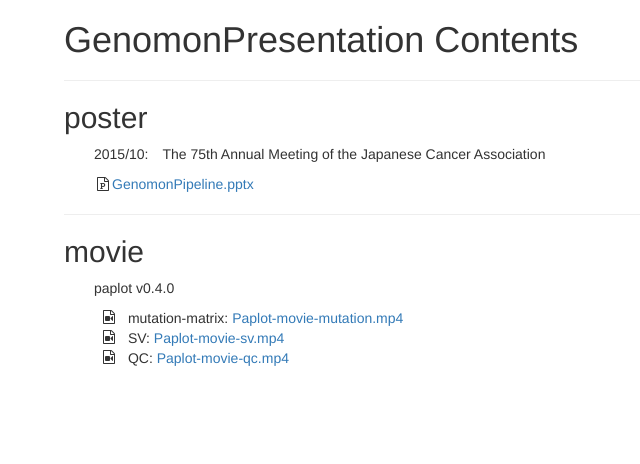
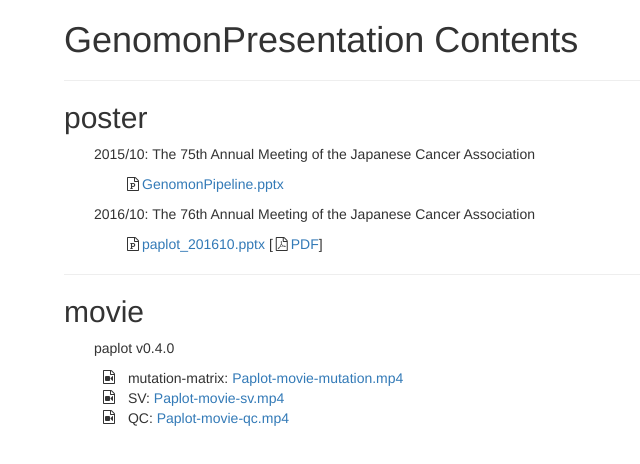
Before and after one commit to Genomon-Project/GenomonPresentation, a plain HTML site: page index.html in a window 1280 px wide. Shown: the whole page, without its empty margins (6-646 px from the left). Drawn offline with nearby package versions, Linux system fonts and the light colour scheme.

Commit message:
modify index.html

```diff
--- a/index.html
+++ b/index.html
@@ -18,8 +18,14 @@
     <h2>poster</h2>
 
     <div style="padding-left: 30px">
-        <p>2015/10:　The 75th Annual Meeting of the Japanese Cancer Association</p>
-        <i class="fa fa-file-powerpoint-o fa-fw" aria-hidden="true"></i><a href=http://genomon-project.github.io/GenomonPresentation/GenomonPipeline.pptx>GenomonPipeline.pptx</a>
+        <p>2015/10:  The 75th Annual Meeting of the Japanese Cancer Association</p>
+        <ul class="fa-ul">
+            <li><i class="fa fa-file-powerpoint-o fa-fw" aria-hidden="true"></i><a href=http://genomon-project.github.io/GenomonPresentation/GenomonPipeline.pptx>GenomonPipeline.pptx</a>
+        </ul>
+        <p>2016/10:  The 76th Annual Meeting of the Japanese Cancer Association</p>
+        <ul class="fa-ul">
+            <li><i class="fa fa-file-powerpoint-o fa-fw" aria-hidden="true"></i><a href=http://genomon-project.github.io/GenomonPresentation/paplot/paplot_201610.pptx>paplot_201610.pptx</a> [<i class="fa fa-file-pdf-o fa-fw" aria-hidden="true"></i><a href=http://genomon-project.github.io/GenomonPresentation/paplot/paplot_201610.pdf>PDF</a>]</li>
+        </ul>
     </div>
 
     <hr>
```
